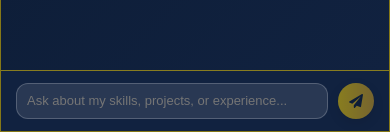
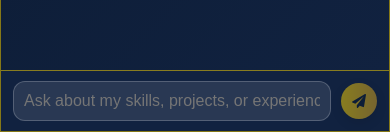
Before and after one commit to durgavamshi/portfolio, a React (Vite) app: page / in a window 390 px wide. Both pictures are taken after a click on the button 355 px from the left and 809 px from the top of the page. Shown: the part 712-844 px from the top of the page. Built offline with nearby package versions, Linux system fonts and the light colour scheme; a web font is replaced by a local one.

Commit message:
Updated hero section and fixed responsive issues

```diff
--- a/src/components/Chatbot.jsx
+++ b/src/components/Chatbot.jsx
@@ -10,9 +10,9 @@ const Chatbot = () => {
   const [chatHistory, setChatHistory] = useState([]);
   const [isTyping, setIsTyping] = useState(false);
   const [isMobile, setIsMobile] = useState(window.innerWidth <= 480);
-  const [isKeyboardOpen, setIsKeyboardOpen] = useState(false);
   const chatContainerRef = useRef(null);
   const inputRef = useRef(null);
+  const formRef = useRef(null);
 
   const githubLink = "https://github.com/durgavamshi";
   const linkedinLink = "https://linkedin.com/in/durga-vamshi-gokinapelli";
@@ -38,34 +38,6 @@ const Chatbot = () => {
     return () => window.removeEventListener('resize', handleResize);
   }, []);
 
-  // Detect keyboard open/close on mobile
-  useEffect(() => {
-    const handleFocus = () => {
-      if (isMobile) {
-        setIsKeyboardOpen(true);
-      }
-    };
-
-    const handleBlur = () => {
-      if (isMobile) {
-        setIsKeyboardOpen(false);
-      }
-    };
-
-    const inputElement = inputRef.current;
-    if (inputElement) {
-      inputElement.addEventListener('focus', handleFocus);
-      inputElement.addEventListener('blur', handleBlur);
-    }
-
-    return () => {
-      if (inputElement) {
-        inputElement.removeEventListener('focus', handleFocus);
-        inputElement.removeEventListener('blur', handleBlur);
-      }
-    };
-  }, [isMobile, isOpen]);
-
   useEffect(() => {
     if (isOpen && chatHistory.length === 0) {
       const welcomeMessage = {
@@ -85,7 +57,6 @@ const Chatbot = () => {
 
   const toggleChat = () => {
     setIsOpen(!isOpen);
-    setIsKeyboardOpen(false);
   };
 
   const clearChat = () => {
@@ -248,7 +219,7 @@ const Chatbot = () => {
       )}
 
       {isOpen && (
-        <div className={`chatbot-box ${isKeyboardOpen ? 'keyboard-open' : ''}`}>
+        <div className="chatbot-box">
           {/* Active Chat Window - Always shown when open */}
           <div className="chatbot-active">
             <div className="chatbot-header">
@@ -281,7 +252,7 @@ const Chatbot = () => {
                 </div>
               )}
             </div>
-            <form onSubmit={handleSubmit} className="chatbot-form">
+            <form ref={formRef} onSubmit={handleSubmit} className="chatbot-form">
               <input
                 ref={inputRef}
                 type="text"
--- a/src/styles/chatbot.css
+++ b/src/styles/chatbot.css
@@ -86,27 +86,6 @@
     border-radius: 0;
     z-index: 10002;
   }
-
-  /* Adjust when keyboard is open */
-  .chatbot-box.keyboard-open {
-    height: 100vh;
-    max-height: 100vh; /* Ensure it doesn't exceed viewport */
-  }
-
-  .chatbot-box.keyboard-open .chatbot-messages {
-    padding-bottom: 80px; /* Reduced padding for better space usage */
-  }
-}
-
-/* Welcome Screen */
-.chatbot-welcome {
-  height: 100%;
-  display: flex;
-  flex-direction: column;
-  align-items: center;
-  justify-content: space-between;
-  background: linear-gradient(135deg, var(--primary-bg), var(--secondary-bg));
-  padding: 20px; /* Slightly reduced for mobile */
 }
 
 /* Active Chat Window */
@@ -215,21 +194,9 @@
   gap: 10px;
   border-top: 1px solid var(--glow-color);
   flex-shrink: 0;
-  position: sticky; /* Changed to sticky for better positioning */
+  position: sticky;
   bottom: 0;
-  z-index: 2; /* Ensure form stays above messages */
-}
-
-.chatbot-box.keyboard-open .chatbot-form {
-  position: fixed; /* Fix form to viewport bottom when keyboard is open */
-  bottom: 0;
-  left: 0;
-  right: 0;
-  padding: 10px 15px; /* Consistent padding */
-  background: var(--secondary-bg);
-  z-index: 10003; /* Ensure it stays above other elements */
-  width: 100vw; /* Full width for mobile */
-  box-sizing: border-box; /* Include padding in width */
+  z-index: 2;
 }
 
 .chatbot-input {
@@ -241,7 +208,7 @@
   background: rgba(255, 255, 255, 0.1);
   color: var(--text-color);
   resize: none;
-  min-height: 40px; /* Increased min-height for better visibility */
+  min-height: 40px;
   max-height: 100px;
   overflow-y: auto;
   transition: border-color 0.3s ease, box-shadow 0.3s ease;
@@ -249,6 +216,9 @@
   /* Remove number input arrows */
   -moz-appearance: textfield;
   appearance: textfield;
+  /* Fix for mobile Safari */
+  -webkit-appearance: none;
+  -webkit-border-radius: 12px;
 }
 
 /* Remove spinner arrows in Webkit browsers */
@@ -284,12 +254,9 @@
   cursor: pointer;
   transition: transform 0.3s ease, box-shadow 0.3s ease;
   flex-shrink: 0;
-  z-index: 10004; /* Higher z-index to ensure clickability */
-  touch-action: manipulation; /* Prevent default touch behaviors */
-}
-
-.chatbot-box.keyboard-open .chatbot-send {
-  z-index: 10005; /* Even higher when keyboard is open */
+  /* Fix for mobile touch issues */
+  -webkit-tap-highlight-color: transparent;
+  touch-action: manipulation;
 }
 
 .chatbot-send:hover:not(:disabled) {
@@ -422,7 +389,7 @@
 
   .chatbot-header {
     height: 50px;
-    padding: 8px 12px; /* Slightly reduced padding */
+    padding: 8px 12px;
   }
 
   .chatbot-header h3 {
@@ -431,7 +398,7 @@
 
   .chatbot-messages {
     padding: 10px;
-    padding-bottom: 60px; /* Ensure space for form */
+    padding-bottom: 60px;
   }
 
   .message {
@@ -443,13 +410,24 @@
   .chatbot-input {
     font-size: 13px;
     padding: 8px 10px;
-    min-height: 36px; /* Slightly larger for better touch target */
+    min-height: 36px;
+    /* Fix for iOS zoom on focus */
+    font-size: 16px;
   }
 
   .chatbot-send {
     width: 36px;
     height: 36px;
     font-size: 14px;
+  }
+
+  /* Ensure form is always visible and clickable */
+  .chatbot-form {
+    padding: 10px 12px;
+    z-index: 10004;
+    position: sticky;
+    bottom: 0;
+    background: var(--secondary-bg);
   }
 }
 
@@ -480,7 +458,7 @@
 .quick-reply-btn,
 .chatbot-nav,
 .nav-btn {
-  display: none; /* Remove unused styles to reduce CSS footprint */
+  display: none;
 }
 
 /* Remove the mobile close button from the form */
```
